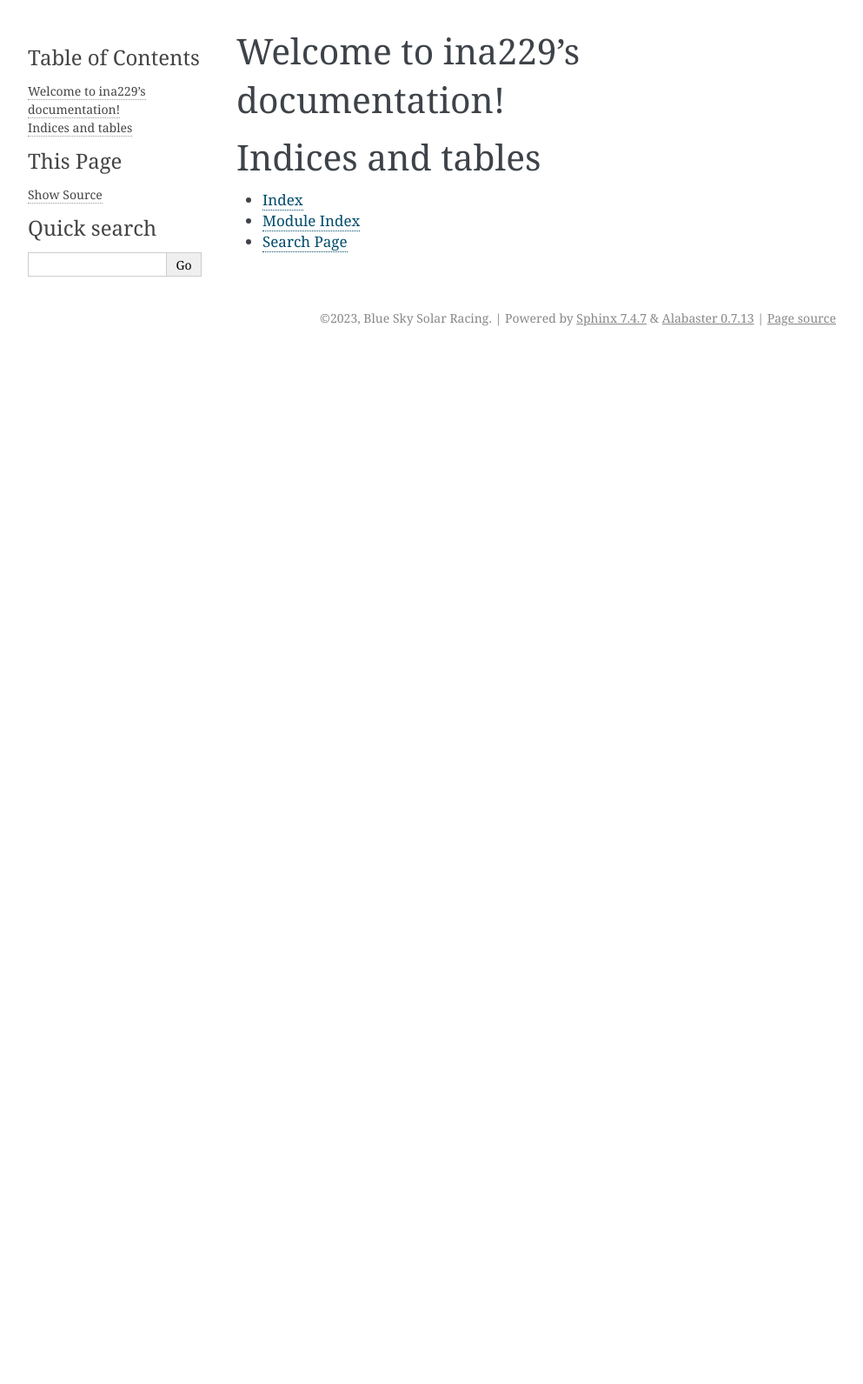
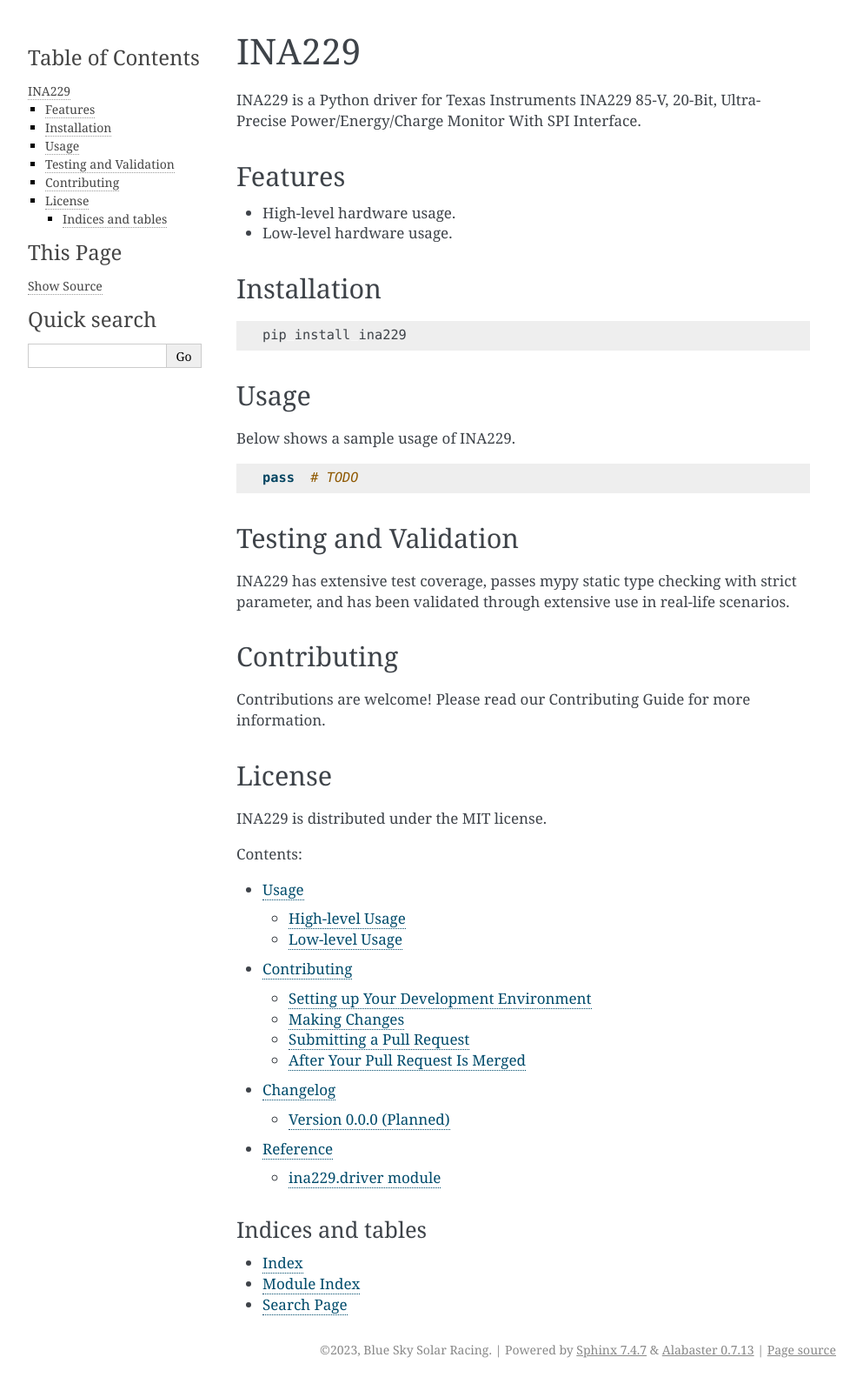
Before and after one commit to blueskysolarracing/ina229, a Sphinx documentation site: the page built from docs/index.rst, in a window 1280 px wide. Shown: the whole page at 87% size, without its empty margins (148-1141 px from the left). Built offline with Sphinx 7.4.7, drawn with Linux system fonts in a browser that asks for light colours; before the commit the page ends 900 px from its top, so only the background shows below that.

```diff
--- /dev/null
+++ b/CHANGELOG.rst
@@ -0,0 +1,10 @@
+=========
+Changelog
+=========
+
+All notable changes to this project will be documented in this file.
+
+Version 0.0.0 (Planned)
+-----------------------
+
+**Initial Release**
--- a/README.rst
+++ b/README.rst
@@ -1,5 +1,45 @@
 ======
-ina229
+INA229
 ======
 
-A Python driver for Texas Instruments INA229 85-V, 20-Bit, Ultra-Precise Power/Energy/Charge Monitor With SPI Interface
+INA229 is a Python driver for Texas Instruments INA229 85-V, 20-Bit,
+Ultra-Precise Power/Energy/Charge Monitor With SPI Interface.
+
+Features
+--------
+
+- High-level hardware usage.
+- Low-level hardware usage.
+
+Installation
+------------
+
+.. code-block:: bash
+
+   pip install ina229
+
+Usage
+-----
+
+Below shows a sample usage of INA229.
+
+.. code-block:: python
+
+   pass  # TODO
+
+Testing and Validation
+----------------------
+
+INA229 has extensive test coverage, passes mypy static type checking with strict
+parameter, and has been validated through extensive use in real-life scenarios.
+
+Contributing
+------------
+
+Contributions are welcome! Please read our Contributing Guide for more
+information.
+
+License
+-------
+
+INA229 is distributed under the MIT license.
--- /dev/null
+++ b/docs/changelog.rst
@@ -0,0 +1 @@
+.. include:: ../CHANGELOG.rst
--- a/docs/conf.py
+++ b/docs/conf.py
@@ -3,10 +3,15 @@
 # For the full list of built-in configuration values, see the documentation:
 # https://www.sphinx-doc.org/en/master/usage/configuration.html
 
+import sys
+import os
+
+sys.path.insert(0, os.path.abspath('..'))
+
 # -- Project information -----------------------------------------------------
 # https://www.sphinx-doc.org/en/master/usage/configuration.html#project-information
 
-project = 'ina229'
+project = 'INA229'
 copyright = '2023, Blue Sky Solar Racing'
 author = 'Blue Sky Solar Racing'
 release = '0.0.0'
@@ -14,12 +19,10 @@ release = '0.0.0'
 # -- General configuration ---------------------------------------------------
 # https://www.sphinx-doc.org/en/master/usage/configuration.html#general-configuration
 
-extensions = []
+extensions = ['sphinx.ext.autodoc']
 
 templates_path = ['_templates']
 exclude_patterns = ['_build', 'Thumbs.db', '.DS_Store']
-
-
 
 # -- Options for HTML output -------------------------------------------------
 # https://www.sphinx-doc.org/en/master/usage/configuration.html#options-for-html-output
--- /dev/null
+++ b/docs/contributing.rst
@@ -0,0 +1 @@
+.. include:: ../CONTRIBUTING.rst
--- a/docs/index.rst
+++ b/docs/index.rst
@@ -3,14 +3,16 @@
    You can adapt this file completely to your liking, but it should at least
    contain the root `toctree` directive.
 
-Welcome to ina229's documentation!
-==================================
+.. include:: ../README.rst
 
 .. toctree::
    :maxdepth: 2
    :caption: Contents:
 
-
+   usage
+   contributing
+   changelog
+   reference
 
 Indices and tables
 ==================
--- /dev/null
+++ b/docs/reference.rst
@@ -0,0 +1,10 @@
+Reference
+=========
+
+ina229.driver module
+--------------------
+
+.. automodule:: ina229.driver
+   :members:
+   :undoc-members:
+   :show-inheritance:
```
Also changed, not shown: CONTRIBUTING.rst (added, +57 -0 lines), docs/usage.rst (added, +22 -0 lines), .readthedocs.yml (added).
